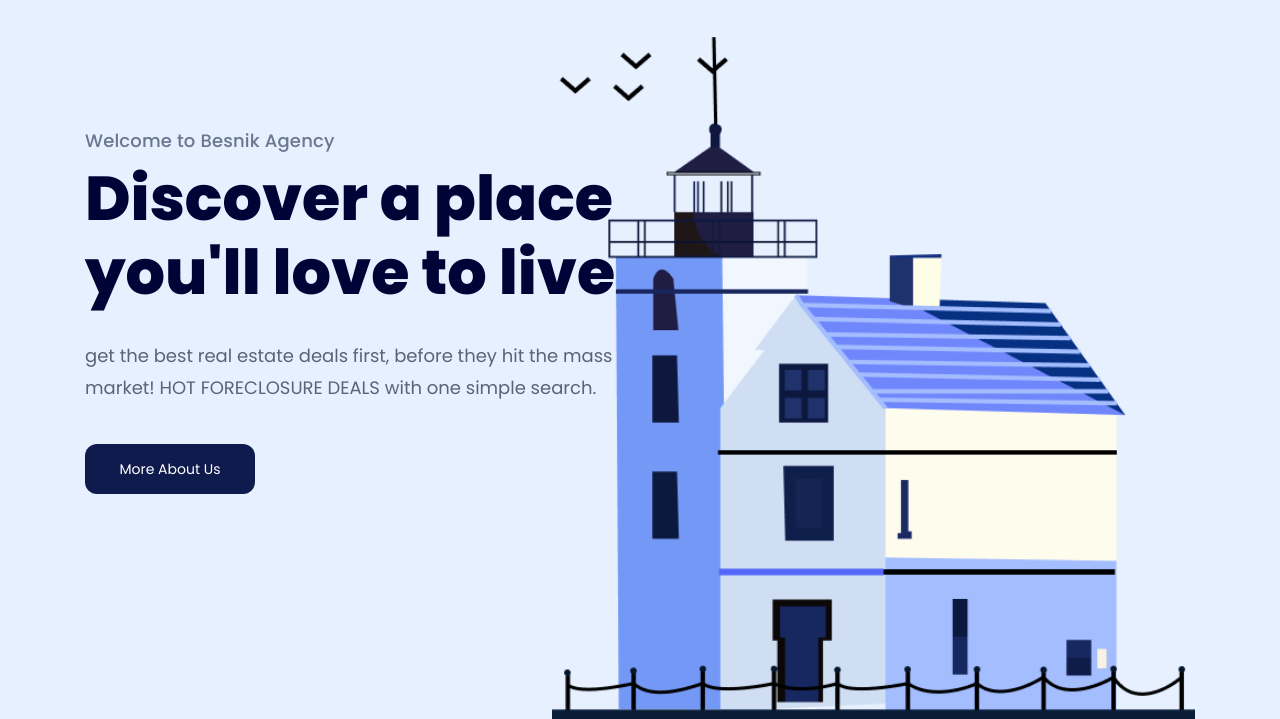
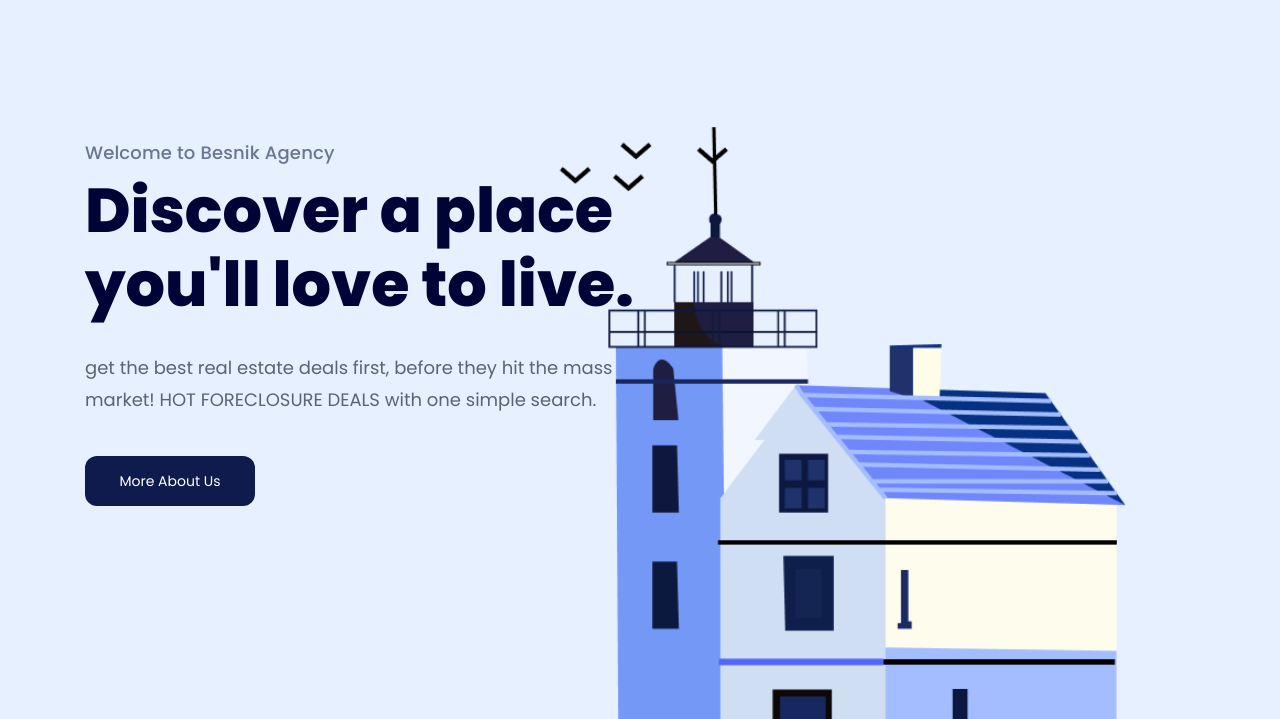
Before and after one commit to phamtuan162/D-n-1, a plain HTML site: page index.html in a window 1280 px wide. Shown: the part 81-800 px from the top of the page. Drawn offline with Linux system fonts and the light colour scheme; files whose address does not match are found by name.

Commit message:
Fix bung phần header

```diff
--- a/assets/css/style.css
+++ b/assets/css/style.css
@@ -46,8 +46,18 @@ a {
   overflow: hidden;
 }
 /* Header */
-header {
+.header-fixed {
+  padding-top: 26px;
+  background: var(--background--color);
+  position: sticky;
+  top: -26px;
+  z-index: 1;
+}
+/* Hero */
+.hero-wrap {
   height: 100vh;
+  display: flex;
+  flex-direction: column;
   background: var(--background--color);
   position: relative;
 }
@@ -55,7 +65,7 @@ header {
 .navbar {
   display: flex;
   align-items: center;
-  padding-top: 38px;
+  padding: 12px 0;
 }
 .navbar ul {
   display: flex;
--- a/index.html
+++ b/index.html
@@ -24,7 +24,7 @@
 <body>
   <main>
     <!-- Header -->
-    <header class="header">
+    <header class="header-fixed">
       <div class="content">
         <nav class="navbar">
           <!-- Logo -->
@@ -44,7 +44,12 @@
             <a href="#!" class="btn action-btn">Sign up</a>
           </div>
         </nav>
+      </div>
+    </header>
 
+    <!-- Hero -->
+    <div class="hero-wrap">
+      <div class="content">
         <div class="hero">
           <div class="info">
             <p class="sub-title">Welcome to Besnik Agency</p>
@@ -60,7 +65,7 @@
           <img src="./assets/img/hero-img.png" alt="" class="hero-img" />
         </div>
       </div>
-    </header>
+    </div>
 
     <!-- Clients -->
     <div class="clients">
```
